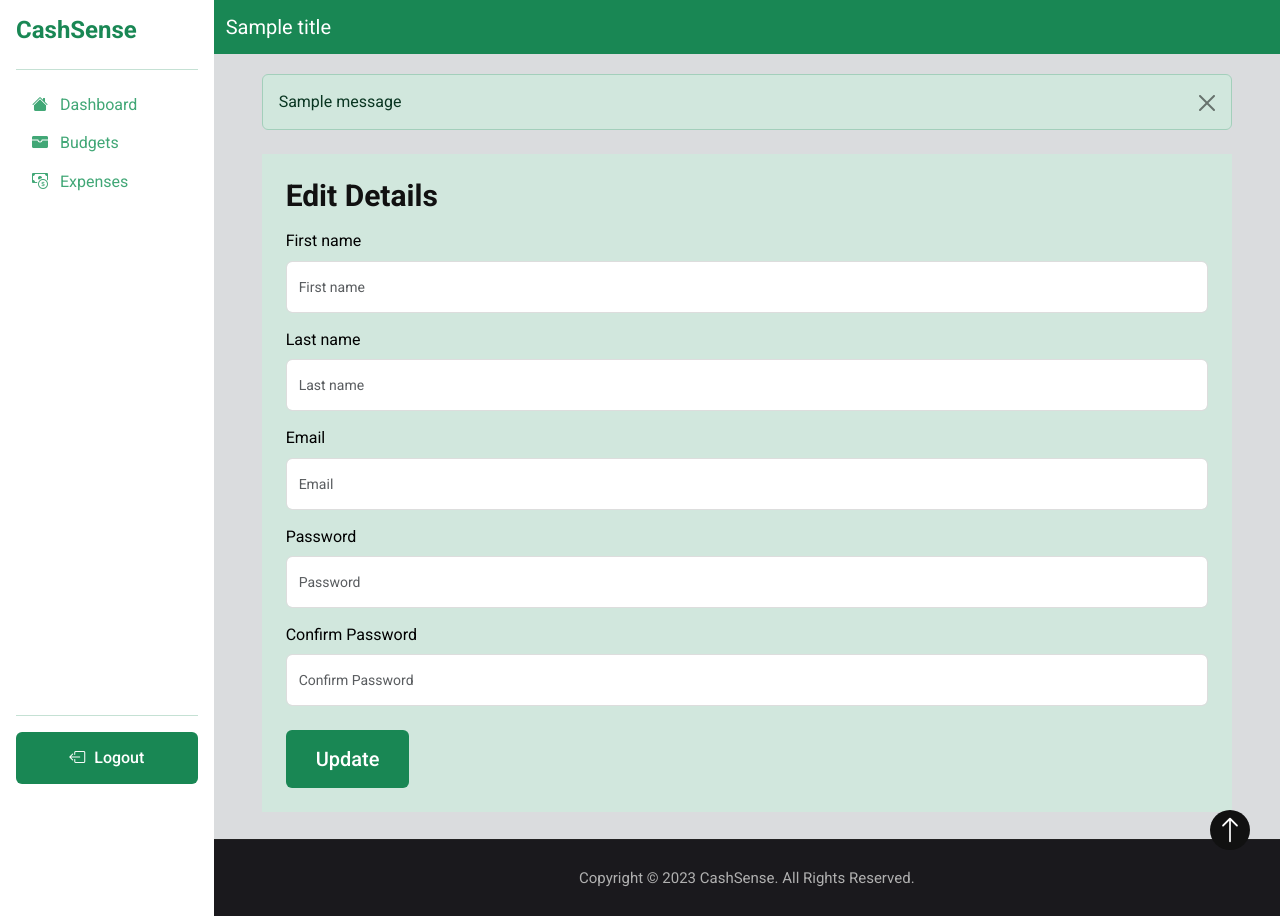
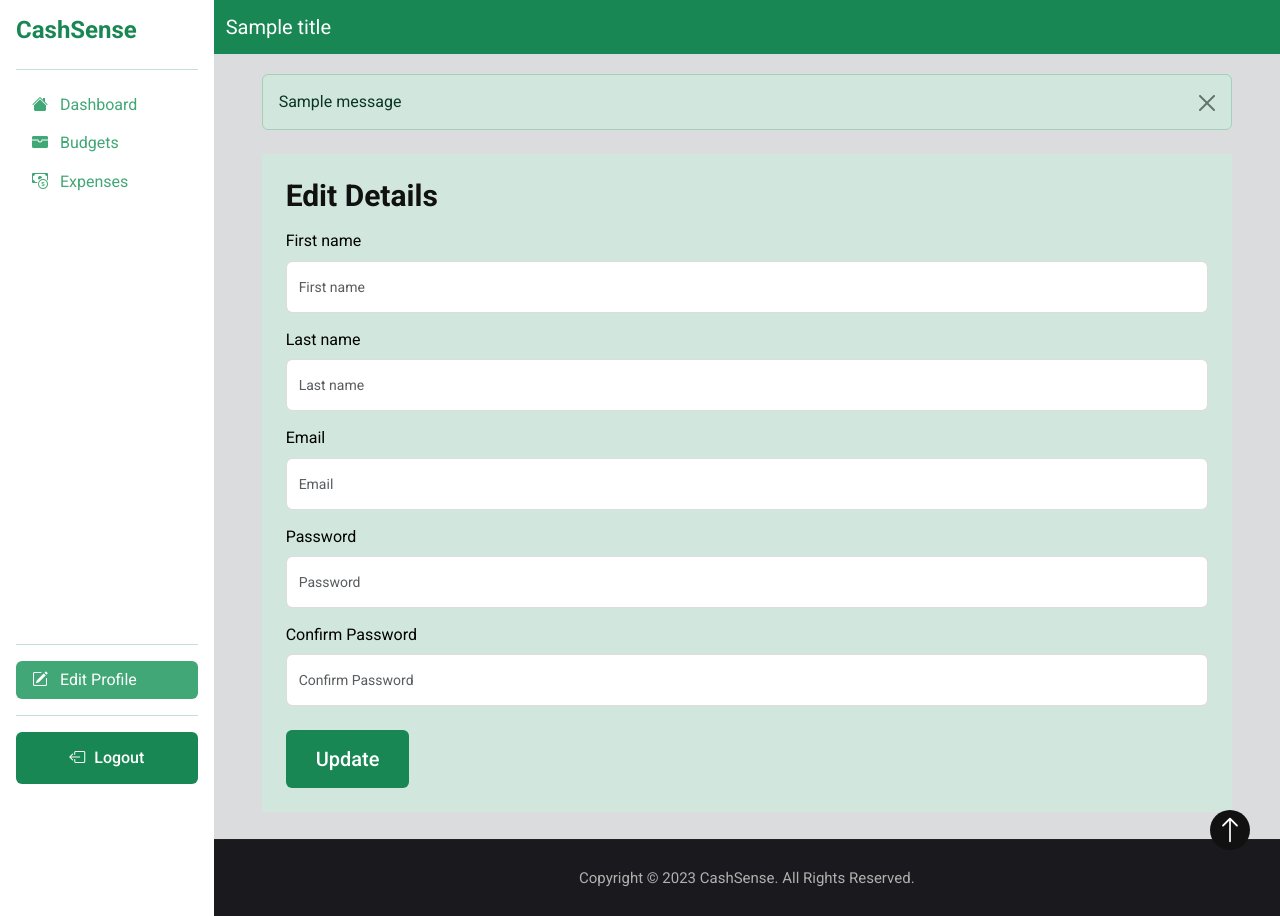
Before and after one commit to amajai/cashsense, a Flask app: template frontend/app/templates/user.html in a window 1280 px wide. Run offline with Flask 3, Linux system fonts and the light colour scheme; the template is opened without the code that fills it: most values are stand-ins (such as "Sample title", 1, 10 or a date in 2020); one stand-in notice (Sample message) is shown; some libraries are stand-ins or nearby versions.

Commit message:
add edit profile and fix dashboard progress bar

```diff
--- a/frontend/app/routes.py
+++ b/frontend/app/routes.py
@@ -133,13 +133,14 @@ def dashboard():
                 overall_budget += pairs['budget']['amount']
                 budget = pairs['budget']
                 if pairs['expenses']:
-                    expense_count += 1
                     current_total_expense = 0
                     for expense in pairs['expenses']:
+                        expense_count += 1
                         current_total_expense += expense['amount']
                     budget['total_expense'] = current_total_expense
                     overall_expense += current_total_expense
                 else:
+
                     budget['total_expense'] = 0
                 budget['remaining_days'] = daytime_countdown(pairs['budget']['start_date'], pairs['budget']['end_date'])
                 budgets.append(budget)
--- a/frontend/app/templates/budgets.html
+++ b/frontend/app/templates/budgets.html
@@ -22,7 +22,6 @@
 				<table class="table table-bordered table-striped table-hover">
 					<thead>
 						<tr>
-							<th>ID</th>
 							<th>Name</th>
 							<th>Amount</th>
 							<th>Start Date</th>
@@ -34,7 +33,6 @@
 						{% if budgets %}
 							{% for budget in budgets %}
 							<tr>
-								<td>{{budget.id}}</td>
 								<td>{{budget.name}}</td>
 								<td>{{"₦{:,.2f}".format(budget.amount)}}</td>
 								<td>{{budget.start_date}}</td>
--- a/frontend/app/templates/components/sidemenu.html
+++ b/frontend/app/templates/components/sidemenu.html
@@ -36,6 +36,17 @@
     </ul>
     <hr class="text-success">
 
+    <ul class="nav nav-pills flex-column ">
+        <li class="nav-item">
+            <a href="{{url_for('users')}}/{{session['current_user']['id']}}" class="nav-link {{ 'active' if active_page == 'edit_profile' else '' }}">
+                <i class="bi bi-pencil-square pe-2"></i>
+                Edit Profile
+            </a>
+        </li>
+    </ul>
+    <hr class="text-success">
+
+
     <a href="{{url_for('logout')}}" role="button" class="btn btn-success">
         <i class="bi bi-box-arrow-left"></i>
         Logout
--- a/frontend/app/templates/user.html
+++ b/frontend/app/templates/user.html
@@ -1,5 +1,12 @@
 {% extends 'dashboard_base.html' %}
+{% if session['current_user']['id'] == user.id %}
+{% set active_page = "edit_profile" %}
+{% else %}
 {% set active_page = "users" %}
+{% endif %}
+
+
+
 {% block title %}User{% endblock %}
 
 
```
Also changed, not shown: frontend/app/templates/dashboard.html (+17 -3 lines).
